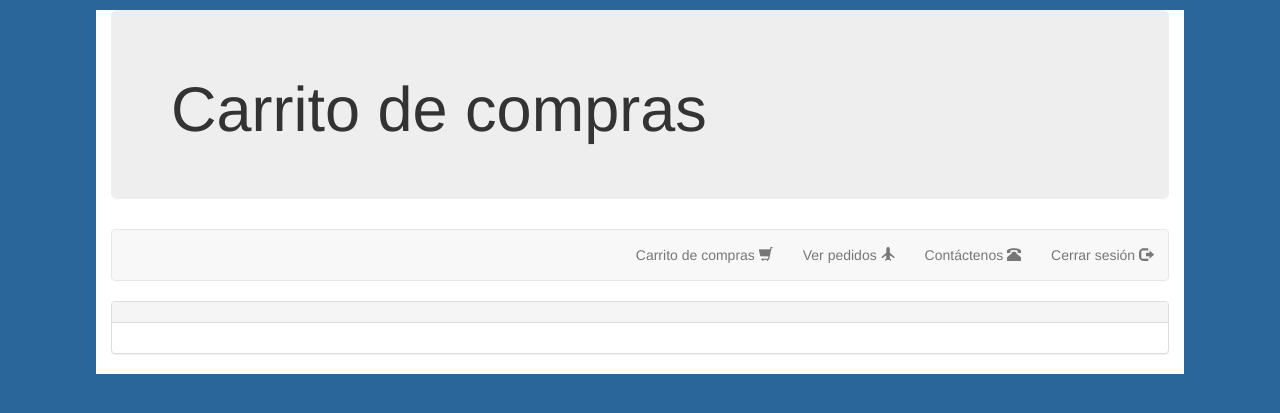
After one commit to fesquivelc/appjaveros, a Django app: template templates/carrito.html in a window 1280 px wide. The commit adds this page. Shown: the top 413 px of the page. Run offline with Django 3.2, Linux system fonts and the light colour scheme; the template is opened without the code that fills it, so the values that code supplies are empty.

Commit message:
NADA QUE DECIR

```diff
--- a/appjaverosx/settings.py
+++ b/appjaverosx/settings.py
@@ -129,6 +129,7 @@
     # Uncomment the next line to enable admin documentation:
     # 'django.contrib.admindocs',
     'market',
+    'cart',
 )
 
 SESSION_SERIALIZER = 'django.contrib.sessions.serializers.JSONSerializer'
--- a/appjaverosx/urls.py
+++ b/appjaverosx/urls.py
@@ -16,6 +16,7 @@
     url(r'^catalogo/(\d{1,2})/(\d+)/$','market.views.catalogos_view',name='catalogos_view'),
     url(r'^supermercados/$','market.views.supermercados_view',name='supermercados'),
     url(r'^cerrar/$','market.views.cerrar_sesion',name='cerrar_sesion'),
+    url(r'add_cart/(\d+)/$','market.views.add_cart',name='agregar_carrito'),
 
     # Uncomment the next line to enable the admin:
     url(r'^admin/', include(admin.site.urls)),
--- a/static/css/signin.css
+++ b/static/css/signin.css
@@ -7,7 +7,7 @@
 .form-signin {
   max-width: 350px;
   padding: 10px;
-  margin: 5em auto 15em auto;
+  margin: 1em auto 15em auto;
 }
 .form-signin .form-signin-heading,
 .form-signin .checkbox {
--- a/templates/base.html
+++ b/templates/base.html
@@ -13,10 +13,15 @@
 </head>
 <body>
 <div class="container">
-    <div class="page-header">
+    {% comment %}<div class="page-header">
         <h1>{% block cabecera %}{% endblock %}
             <small>{% block subcabecera %}{% endblock %}</small>
         </h1>
+    </div>{% endcomment %}
+    <div class="jumbotron">
+        <h1>{% block cabecera %}{% endblock %}</h1>
+
+        <p>{% block subcabecera %}{% endblock %}</p>
     </div>
     {% block bar %}
 
--- /dev/null
+++ b/templates/carrito.html
@@ -0,0 +1,10 @@
+{% extends 'principal.html'%}
+{% block cabecera %}
+    Carrito de compras
+{% endblock %}
+{% block cuerpo %}
+
+{% for producto in productos %}
+    <p>{{ producto.producto.id }}</p>
+{% endfor %}
+{% endblock %}
--- a/templates/login.html
+++ b/templates/login.html
@@ -16,6 +16,6 @@
             <div class="alert alert-danger">{{ mensaje }}</div>
         {% endif %}
         {{ form.as_p }}
-        <button class="btn btn-lg btn-primary btn-block" type="submit">Entrar</button>
+        <button class="btn btn-lg btn-primary btn-block" type="submit">Entrar <span class="glyphicon glyphicon-log-in"></span></span></button>
     </form>
 {% endblock %}
--- a/templates/principal.html
+++ b/templates/principal.html
@@ -5,21 +5,15 @@
 {% block bar %}
     <nav class="navbar navbar-default" role="navigation">
         <!-- Brand and toggle get grouped for better mobile display -->
+        {% block busqueda %}
 
-        <form id="formulario" class="navbar-form navbar-left" role="search" method="POST" action="">
-            {% csrf_token %}
-            <div class="form-group">
-                {% block busqueda %}
-
-                {% endblock %}
-                {# <input type="text" class="form-control" placeholder="Nombre del producto"> #}
-            </div>
-            <button type="submit" class="btn btn-default">Buscar <span class=" .glyphicon .glyphicon-search"></span>
-            </button>
-        </form>
+        {% endblock %}
 
         <ul class="nav navbar-nav navbar-right">
-            <li><a href="/cerrar/">Cerrar sesión</a></li>
+            <li><a href="/cerrar/">Carrito de compras <span class="glyphicon glyphicon-shopping-cart"></span></a></li>
+            <li><a href="/cerrar/">Ver pedidos <span class="glyphicon glyphicon-plane"></span></a></li>
+            <li><a href="/cerrar/">Contáctenos <span class="glyphicon glyphicon-phone-alt"></span></a></li>
+            <li><a href="/cerrar/">Cerrar sesión <span class="glyphicon glyphicon-log-out"></span></a></li>
         </ul>
 
     </nav>
```
Also changed, not shown: market/models.py (+7 -0 lines), market/views.py (+24 -1 lines), templates/catalogos.html (+21 -9 lines), static/images/productos/ch_bigger.JPG (added), static/images/productos/conta_negra_1.jpg (added), static/images/productos/house-stark-game-of-thrones.jpg (added), static/images/supermercados/metro_1.jpg (added), static/images/supermercados/metro_2.jpg (added), static/images/supermercados/metro_3.jpg (added), static/images/supermercados/metro_4.jpg (added), static/images/supermercados/metro_5.jpg (added), 1 other file.
